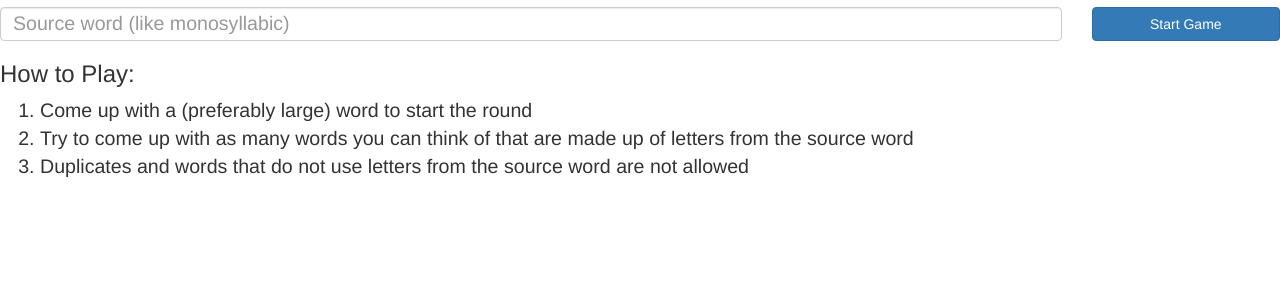
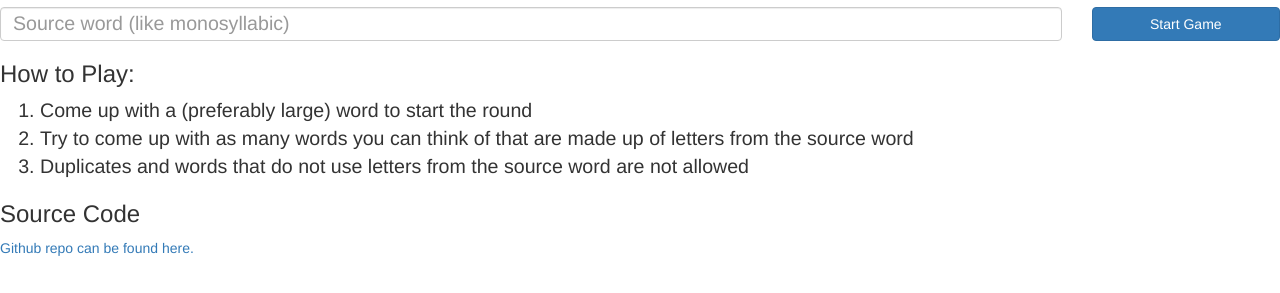
Before and after one commit to ProLoser/word-scramble, a website: page index.html in a window 1280 px wide. Shown: the part 109-402 px from the top of the page. Drawn offline with nearby package versions, Linux system fonts and the light colour scheme; some packages are replaced by stand-ins of ours.

Commit message:
Link to repo

```diff
--- a/modules/welcome.html
+++ b/modules/welcome.html
@@ -25,3 +25,8 @@
     Duplicates and words that do not use letters from the source word are not allowed
   </li>
 </ol>
+
+<h3>Source Code</h3>
+<p>
+  <a href="https://github.com/ProLoser/word-scramble">Github repo can be found here.</a>
+</p>
```
